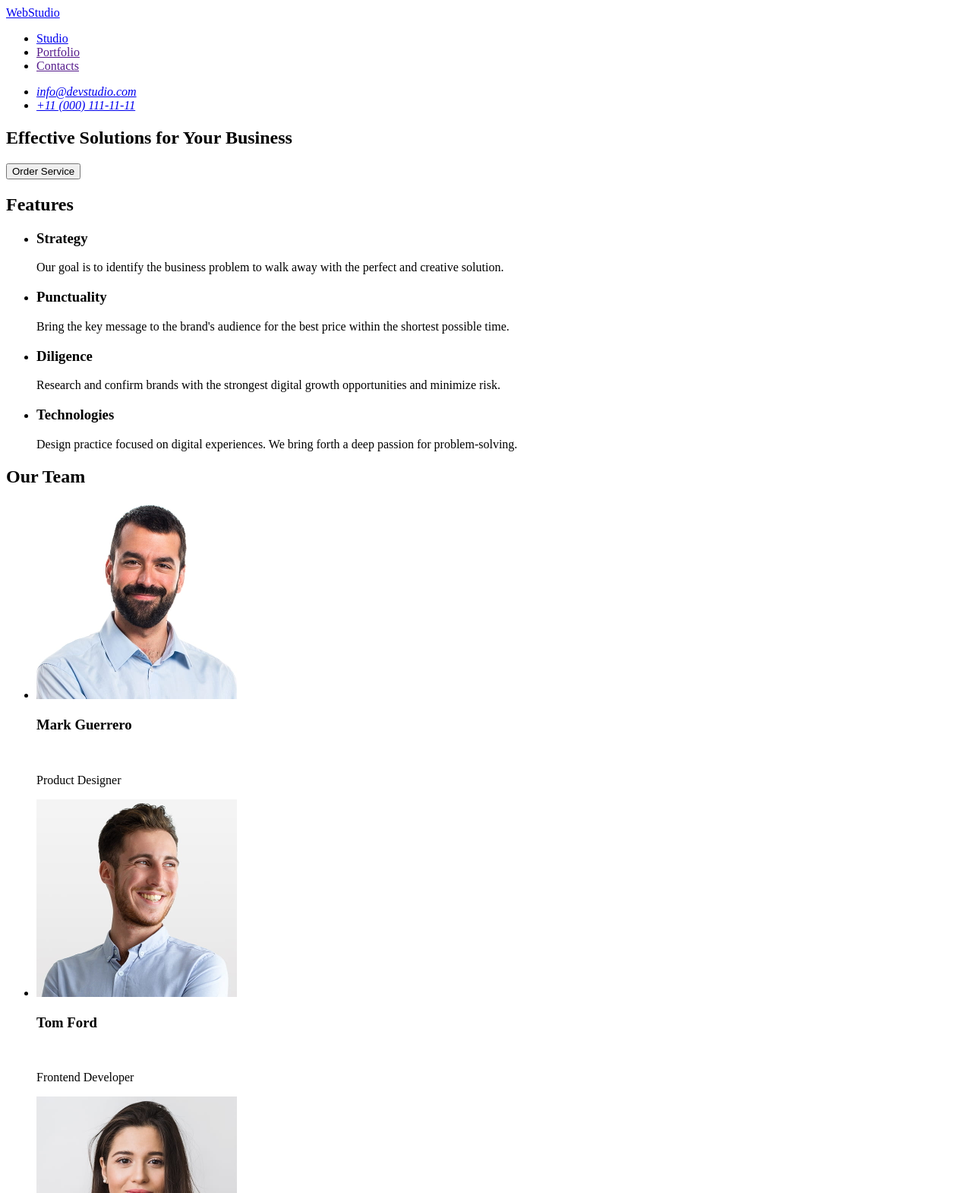
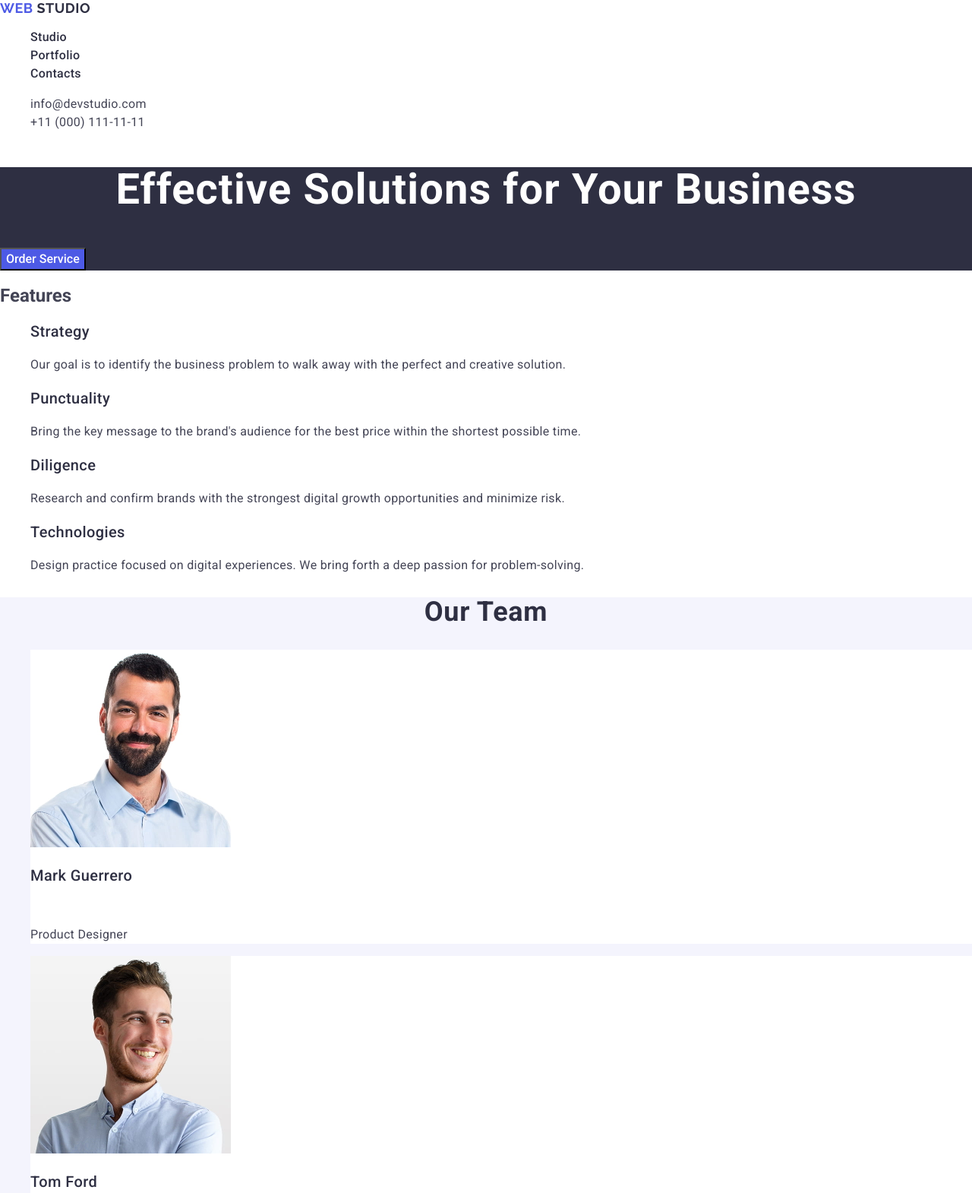
Before and after one commit to Viktoriia137/goit-markup-hw-02, a plain HTML site: page index.html in a window 1280 px wide. Shown: the top 1570 px of the page at 76% size. Drawn offline with nearby package versions, Linux system fonts and the light colour scheme.

Commit message:
add css and add html

```diff
--- /dev/null
+++ b/css/styles.css
@@ -0,0 +1,165 @@
+body {
+  font-family: 'Roboto', 'Raleway', 'Helvetica Neue', sans-serif;
+  color: #434455;
+  background-color: #FFFFFF;
+}
+
+ul,
+ol {
+  list-style-type: none;
+}
+
+a {
+    text-decoration: none;
+}
+
+.logo{
+    font-family: "Raleway", sans-serif;
+    font-weight: 700;
+    font-size: 18px;
+    line-height: 1.17;
+    letter-spacing: 0.03em;
+    text-transform: uppercase;
+    color: #4d5ae5;
+}
+
+.studio{
+    color: #2e2f42;
+}
+
+.link-nav{
+    font-weight: 500;
+        font-size: 16px;
+        line-height: 1.5;
+        letter-spacing: 0.02em;
+        color: #2e2f42;
+}
+
+.link-nav:hover, .link-nav:focus{
+    color: #404bbf;
+}
+
+.addresses{
+    font-style: normal;
+}
+
+.address-link{
+    font-size: 16px;
+    line-height: 1.5;
+    letter-spacing: 0.02em;
+    color: #434455;
+}
+
+.address-link:hover, .address-link:focus{
+    color: #404bbf;
+}
+
+.main-section{
+    background-color: #2e2f42;
+}
+
+.main-title{
+
+        font-size: 56px;
+        line-height: 1.07;
+        letter-spacing: 0.02em;
+        text-align: center;
+       color: #FFFFFF;
+}
+
+.order-service{
+    background-color: #4d5ae5;
+    font-family: "Roboto", sans-serif;
+    font-weight: 500;
+    font-size: 16px;
+    line-height: 1.5;
+    letter-spacing: 0.04;
+    color: #FFFFFF;
+}
+
+.order-service:hover, .order-service:focus{
+    background-color: #404bbf;
+    cursor: pointer;
+}
+
+.features-subtitle{
+    font-weight: 500;
+        font-size: 20px;
+        line-height: 1.2;
+        letter-spacing: 0.02em;
+        color: #2e2f42;
+}
+
+.features-text{
+        font-size: 16px;
+        line-height: 1.5;
+        letter-spacing: 0.02em;
+        color: #434455;
+}
+
+.our-team{
+    background-color: #f4f4fd;
+}
+
+.our-team-title{
+        font-size: 36px;
+        line-height: 1.11;
+        letter-spacing: 0.02em;
+        text-align: center;
+        text-transform: capitalize;
+        color: #2e2f42;
+}
+
+.our-team-item{
+    background-color: #FFFFFF;
+}
+
+.our-team-subtitle{
+    font-weight: 500;
+        font-size: 20px;
+        line-height: 1.2;
+        letter-spacing: 0.02em;
+        color: #2e2f42;
+}
+
+.our-team-text{
+        font-size: 16px;
+        line-height: 1.5;
+        letter-spacing: 0.02em;
+        color: #434455;
+}
+
+.our-portf-title{
+    font-size: 36px;
+        line-height: 1.11;
+        letter-spacing: 0.02em;
+        text-align: center;
+        text-transform: capitalize;
+        color: #2e2f42;
+}
+
+.our-portf-subtitle{
+    font-weight: 500;
+        font-size: 20px;
+        line-height: 1.2;
+        letter-spacing: 0.02em;
+        color: #2e2f42;
+}
+
+.our-portf-text{
+        font-size: 16px;
+        line-height: 1.5;
+        letter-spacing: 0.02em;
+        color: #434455;
+}
+
+.page-footer{
+    background-color: #2e2f42;
+}
+
+.footer-text{
+        font-size: 16px;
+        line-height: 1.5;
+        letter-spacing: 0.02em;
+        color: #f4f4fd;
+}
--- a/index.html
+++ b/index.html
@@ -3,60 +3,68 @@
   <head>
     <meta charset="UTF-8" />
     <meta name="viewport" content="width=device-width, initial-scale=1.0" />
+    <link rel="stylesheet" href="node_modules/modern-normalize/modern-normalize.css">
+    <link rel="preconnect" href="https://fonts.googleapis.com" />
+    <link rel="preconnect" href="https://fonts.gstatic.com" crossorigin />
+    <link
+      href="https://fonts.googleapis.com/css2?family=Raleway:ital,wght@0,100..900;1,100..900&family=Roboto:ital,wght@0,100..900;1,100..900&display=swap"
+      rel="stylesheet"
+    />
     <title>Web Studio</title>
+    <link rel="stylesheet" href="./css/styles.css" />
   </head>
   <body>
     <header>
       <nav>
-        <a href="./index.html"> WebStudio </a>
+        <a class="logo" href="./index.html"> Web <span class="studio">studio</span> </a>
 
         <ul>
-          <li><a href="#studio">Studio</a></li>
-          <li><a href="">Portfolio</a></li>
-          <li><a href="">Contacts</a></li>
+          <li><a class="link-nav" href="#studio">Studio</a></li>
+          <li><a class="link-nav" href="">Portfolio</a></li>
+          <li><a class="link-nav" href="">Contacts</a></li>
         </ul>
       </nav>
-      <address>
+      <address class="addresses">
         <ul>
-          <li><a href="mailto:info@devstudio.com">info@devstudio.com</a></li>
-          <li><a href="tel:+110001111111">+11 (000) 111-11-11</a></li>
+          <li><a class="address-link" href="mailto:info@devstudio.com">info@devstudio.com</a></li>
+          <li><a class="address-link" href="tel:+110001111111">+11 (000) 111-11-11</a></li>
         </ul>
       </address>
     </header>
 
     <main>
-      <section>
-        <h1 id="studio">Effective Solutions for Your Business</h1>
-        <button type="button">Order Service</button>
+      <section class="main-section">
+        <h1 class="main-title" id="studio">Effective Solutions for Your Business</h1>
+        <button class="order-service" type="button">Order Service</button>
       </section>
 
       <section>
         <h2>Features</h2>
         <ul>
           <li>
-            <h3>Strategy</h3>
-            <p>
+            <h3 class="features-subtitle" >Strategy</h3>
+            <p class="features-text" >
               Our goal is to identify the business problem to walk away with the
               perfect and creative solution.
             </p>
           </li>
           <li>
-            <h3>Punctuality</h3>
-            <p>
+            <h3 class="features-subtitle" >Punctuality</h3>
+            <p class="features-text" >
               Bring the key message to the brand's audience for the best price
               within the shortest possible time.
             </p>
           </li>
           <li>
-            <h3>Diligence</h3>
-            <p>
+            <h3 class="features-subtitle" >Diligence</h3>
+            <p class="features-text" >
               Research and confirm brands with the strongest digital growth
               opportunities and minimize risk.
             </p>
           </li>
           <li>
-            <h3>Technologies</h3>
-            <p>
+            <h3 class="features-subtitle" >Technologies</h3>
+            <p class="features-text" >
               Design practice focused on digital experiences. We bring forth a
               deep passion for problem-solving.
             </p>
@@ -66,43 +74,100 @@
 
       <!-- Our team -->
 
+      <section class="our-team">
+        <h2 class="our-team-title" >Our Team</h2>
+        <ul>
+          <li class="our-team-item" >
+            <img src="./images/mark.jpg" width="264" alt="Mark Guerrero" />
+            <h3 class="our-team-subtitle" >Mark Guerrero</h3>
+            <br />
+            <p class="our-team-text" >Product Designer</p>
+          </li>
+
+          <li class="our-team-item" >
+            <img src="./images/tom.jpg" width="264" alt="Tom Ford" />
+            <h3 class="our-team-subtitle" >Tom Ford</h3>
+            <br />
+            <p class="our-team-text" >Frontend Developer</p>
+          </li>
+
+          <li class="our-team-item" >
+            <img src="./images/camila.jpg" width="264" alt="Camila Garcia" />
+            <h3 class="our-team-subtitle" >Camila Garcia</h3>
+            <br />
+            <p class="our-team-text" >Marketing</p>
+          </li>
+
+          <li class="our-team-item" >
+            <img src="./images/daniel.jpg" width="264" alt="Daniel Wilson" />
+            <h3 class="our-team-subtitle" >Daniel Wilson</h3>
+            <br />
+            <p class="our-team-text" >UI Designer</p>
+          </li>
+        </ul>
+      </section>
+
       <section>
-        <h2>Our Team</h2>
+        <h2 class="our-portf-title" >Our Portfolio</h2>
         <ul>
           <li>
-            <img src="./images/mark.jpg" width="264" alt="Mark Guerrero" />
-            <h3>Mark Guerrero</h3>
-            <br />
-            <p>Product Designer</p>
+            <img src="./images/banking app.jpg" alt="BankApp" width="360" />
+            <h3 class="our-portf-subtitle" >Banking App</h3>
+            <p class="our-portf-text" >App</p>
           </li>
 
           <li>
-            <img src="./images/tom.jpg" width="264" alt="Tom Ford" />
-            <h3>Tom Ford</h3>
-            <br />
-            <p>Frontend Developer</p>
+            <img
+              src="./images/cashless.jpg"
+              alt="patment with phone"
+              width="360"
+            />
+            <h3 class="our-portf-subtitle" >Cashless Payment</h3>
+            <p class="our-portf-text" >Marketing</p>
           </li>
 
           <li>
-            <img src="./images/camila.jpg" width="264" alt="Camila Garcia" />
-            <h3>Camila Garcia</h3>
-            <br />
-            <p>Marketing</p>
+            <img
+              src="./images/moditation.jpg"
+              alt="app for meditation"
+              width="360"
+            />
+            <h3 class="our-portf-subtitle" >Meditation App</h3>
+            <p class="our-portf-text" >App</p>
           </li>
 
           <li>
-            <img src="./images/daniel.jpg" width="264" alt="Daniel Wilson" />
-            <h3>Daniel Wilson</h3>
-            <br />
-            <p>UI Designer</p>
+            <img src="./images/taxi.jpg" alt="man in taxi" width="360" />
+            <h3 class="our-portf-subtitle" >Taxi Service</h3>
+            <p class="our-portf-text" >Marketing</p>
+          </li>
+
+          <li>
+            <img
+              src="./images/screen ill.jpg"
+              alt="wallpapers on phone"
+              width="360"
+            />
+            <h3 class="our-portf-subtitle" >Screen Illustrations</h3>
+            <p class="our-portf-text" >Design</p>
+          </li>
+
+          <li>
+            <img
+              src="./images/online cours.jpg"
+              alt="girl in headphones"
+              width="360"
+            />
+            <h3 class="our-portf-subtitle" >Online Courses</h3>
+            <p class="our-portf-text" >Marketing</p>
           </li>
         </ul>
       </section>
     </main>
 
-    <footer>
-      <a href="./index.html"> WebStudio </a>
-      <p>
+    <footer class="page-footer" >
+      <a class="logo" href="./index.html"> WebStudio </a>
+      <p class="footer-text" >
         Increase the flow of customers and sales for your business with digital
         marketing & growth solutions.
       </p>
```
Also changed, not shown: images/banking app.jpg (added), images/cashless.jpg (added), images/moditation.jpg (added), images/online cours.jpg (added), images/screen ill.jpg (added), images/taxi.jpg (added).
